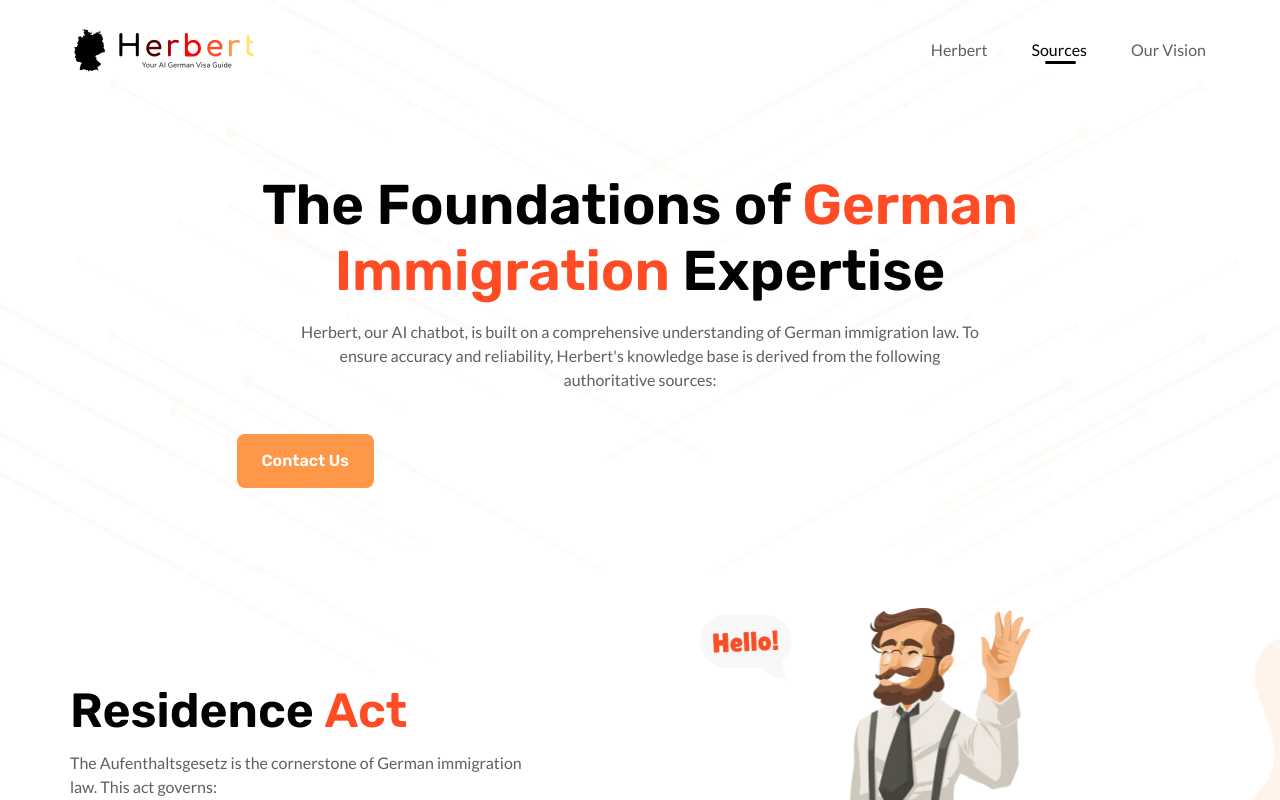
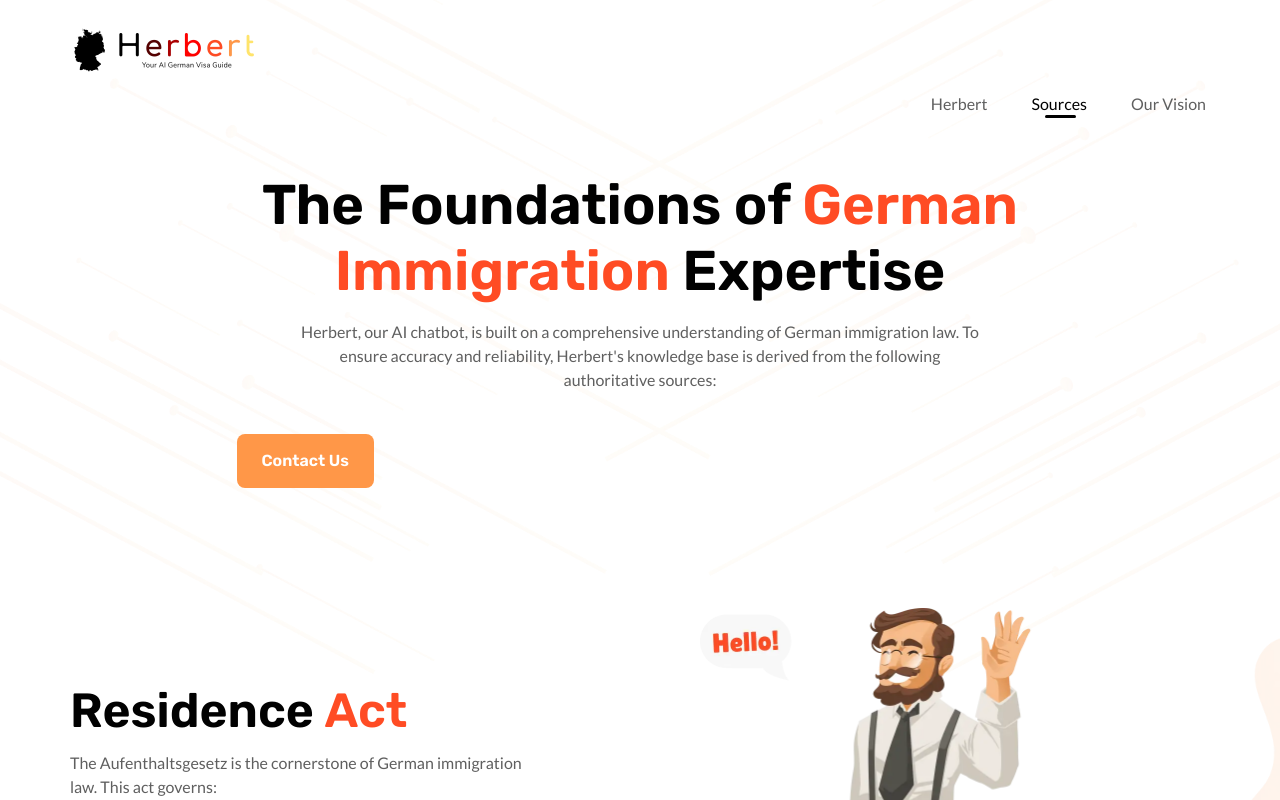
Before and after one commit to Ritik-455/herbert, a React (Create React App) app: page /sources in a window 1280 px wide. Shown: the top 800 px of the page. Built offline with nearby package versions, Linux system fonts and the light colour scheme.

Commit message:
corrected mistakes in the project

```diff
--- a/src/common/Header.jsx
+++ b/src/common/Header.jsx
@@ -56,7 +56,7 @@ const Header = () => {
         <div
           className={`${nav && "max-lg:left-[-100%]"} ${
             !nav && "max-lg:start-0"
-          } flex items-center gap-11 z-40 max-lg:flex-col max-lg:items-center max-lg:justify-center max-lg:fixed max-lg:w-full max-lg:h-full max-lg:top-0 max-lg:bg-white transition-all duration-300 ease-linear`}
+          } flex items-center gap-11 z-40 max-lg:flex-col max-lg:items-center max-lg:justify-start pt-[108px] max-lg:fixed max-lg:w-full max-lg:h-full max-lg:top-0 max-lg:bg-white transition-all duration-300 ease-linear`}
         >
           {NAV_LINKS_LIST.map((obj, index) => (
             <a
--- a/src/components/home/HerbertHero.jsx
+++ b/src/components/home/HerbertHero.jsx
@@ -53,7 +53,7 @@ const HerbertHero = () => {
       <div className="absolute max-sm:hidden end-0 lg:top-[23%] top-[13%] right-[3%] xl:opacity-100 heroMainText sm:opacity-15">
         <img src={helloRightBoy} alt="helloRightBoy" width={324} />
       </div>
-      <div className="xl:pt-[139px] container max-w-[1180px] pt-20 lg:pb-[198px] pb-20 relative z-10">
+      <div className="xl:pt-[139px] container max-w-[1180px] pt-[72px] lg:pb-[198px] pb-20 relative z-10">
         <div className="max-sm:mb-20">
           <div className="mx-auto text-center">
             <h1 className="font-Rubik sm:text-3lg text-3xl font-semibold sm:leading-lg text-dark_black max-w-[716px] text-center sm:pb-4 pb-[14px] mx-auto heroMainText">
```
